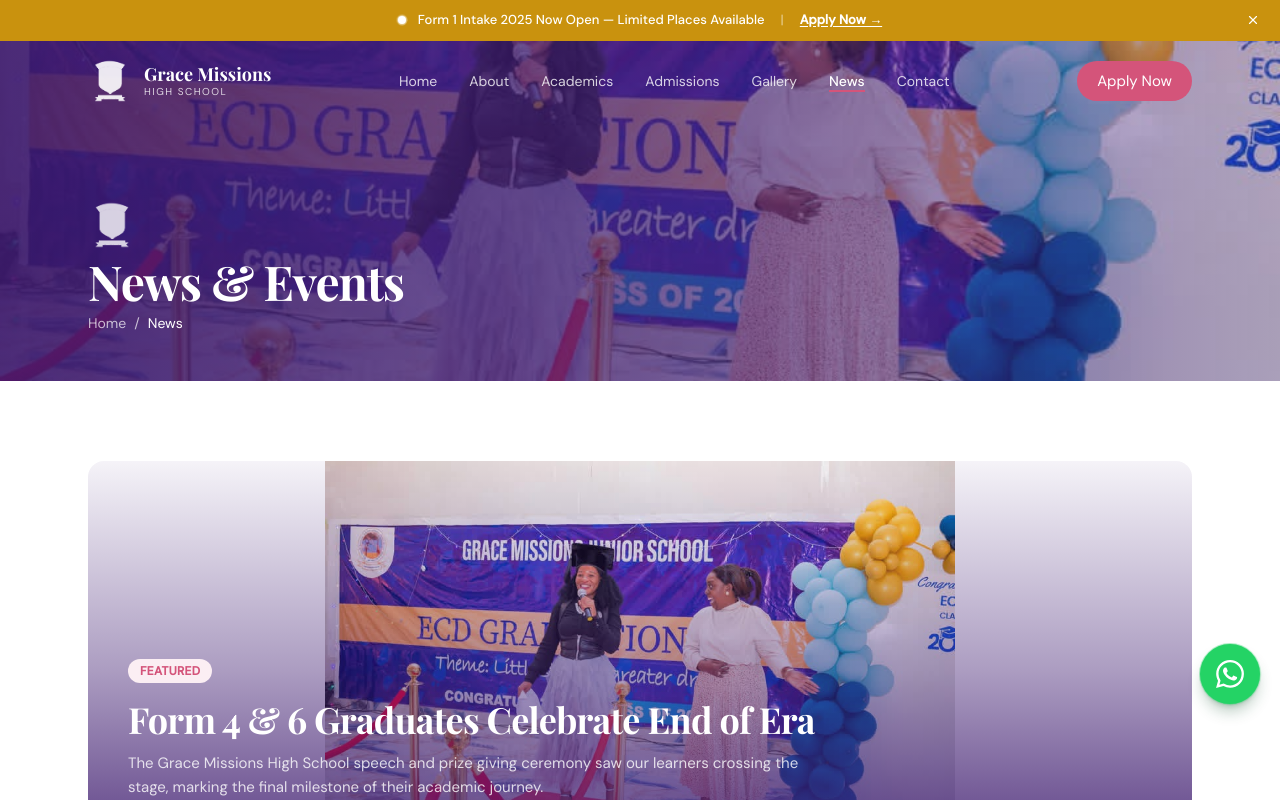
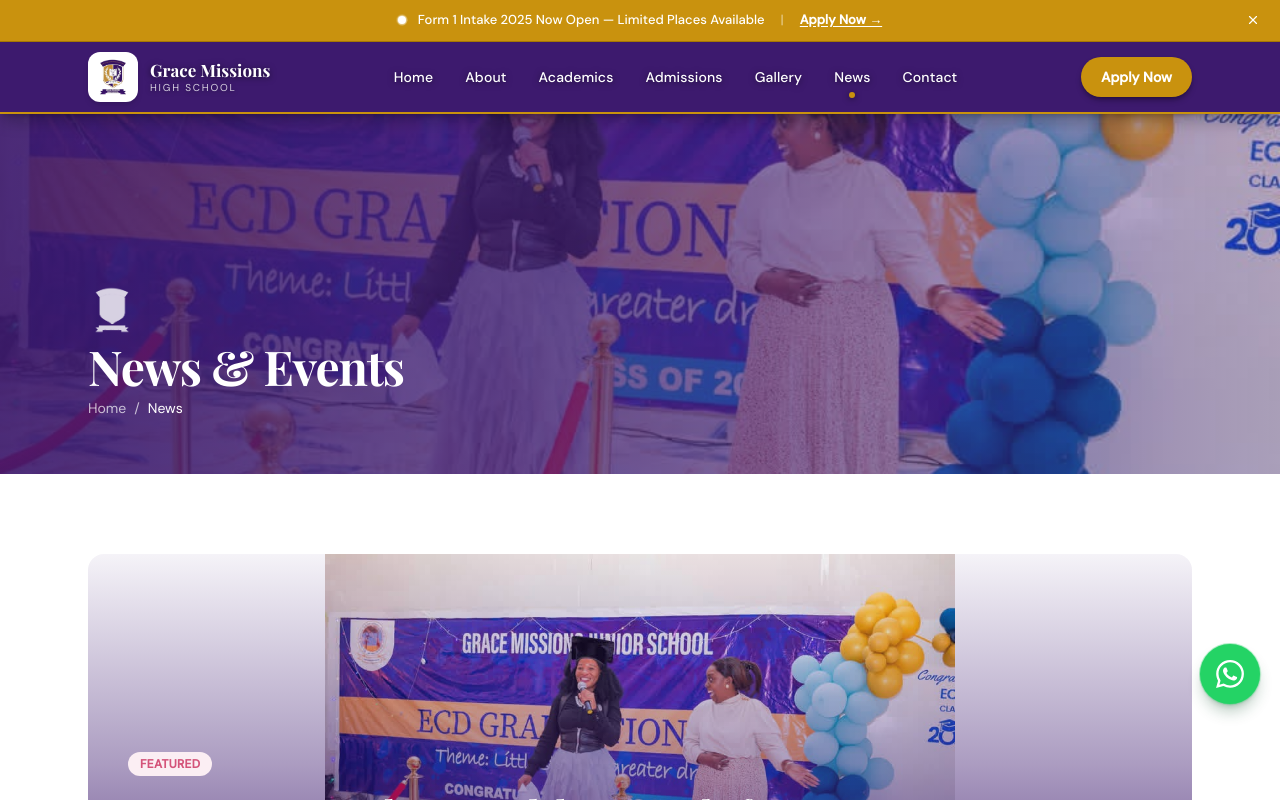
Before and after one commit to tinoe0404/grace-mission, a Next.js app: page /news in a window 1280 px wide. Shown: the top 800 px of the page. Built offline with nearby package versions, Linux system fonts and the light colour scheme.

Commit message:
refactor: update navigation bar styling, layout components, and image object-fit properties across the site

```diff
--- a/src/components/home/Hero.tsx
+++ b/src/components/home/Hero.tsx
@@ -38,7 +38,7 @@
         />
       </div>
 
-      <div className="max-w-6xl mx-auto px-6 w-full relative z-10 py-24 md:py-32 flex flex-col items-start mt-10">
+      <div className="max-w-6xl mx-auto px-6 w-full relative z-10 py-24 md:py-32 flex flex-col items-start mt-16">
         <motion.div
           variants={container}
           initial="hidden"
--- a/src/components/layout/AnnouncementBar.tsx
+++ b/src/components/layout/AnnouncementBar.tsx
@@ -16,7 +16,7 @@
           animate={{ height: "auto", opacity: 1 }}
           exit={{ height: 0, opacity: 0 }}
           transition={{ duration: 0.3 }}
-          className="bg-gold text-white relative z-[60] overflow-hidden"
+          className="bg-gold text-white relative z-[60] overflow-hidden border-b border-[#a67800]"
         >
           <div className="max-w-6xl mx-auto px-6 py-2.5 flex items-center justify-center gap-3 text-[13px] font-medium">
             <span className="flex h-2 w-2 relative">
--- a/src/components/layout/Navbar.tsx
+++ b/src/components/layout/Navbar.tsx
@@ -27,13 +27,17 @@
 ];
 
 export default function Navbar() {
-  const [isScrolled, setIsScrolled] = useState(false);
+  const [scrolled, setScrolled] = useState(false);
   const [isMobileMenuOpen, setIsMobileMenuOpen] = useState(false);
   const pathname = usePathname();
 
+  // FIX 8: Inner pages always use scrolled/solid state
+  const isHomePage = pathname === "/";
+  const isScrolled = !isHomePage || scrolled;
+
   useEffect(() => {
     const handleScroll = () => {
-      setIsScrolled(window.scrollY > 80);
+      setScrolled(window.scrollY > 60);
     };
     handleScroll();
     window.addEventListener("scroll", handleScroll);
@@ -54,36 +58,40 @@
 
   return (
     <>
-      <motion.nav
-        initial={false}
-        animate={{
-          backgroundColor: isScrolled ? "rgba(255, 255, 255, 0.95)" : "transparent",
-          boxShadow: isScrolled ? "0 4px 6px -1px rgb(0 0 0 / 0.1), 0 2px 4px -2px rgb(0 0 0 / 0.1)" : "none",
-        }}
-        transition={{ duration: 0.3, ease: "easeInOut" }}
-        className={`sticky top-0 left-0 right-0 z-50 -mb-20 ${isScrolled ? "backdrop-blur-md" : ""}`}
+      {/* FIX 1 — Two distinct background states */}
+      <nav
+        className={`sticky top-0 left-0 right-0 z-50 transition-all duration-300 ease-in-out ${
+          isScrolled
+            ? "bg-[#3D1A6E] shadow-lg shadow-black/25 border-b-2 border-[#C9920E]"
+            : "bg-[rgba(15,5,35,0.75)] backdrop-blur-[12px] [-webkit-backdrop-filter:blur(12px)] border-b border-white/10"
+        }`}
+        style={{ marginBottom: isHomePage ? "-70px" : "0" }}
       >
         <div className="max-w-6xl mx-auto px-6">
-          <div className="flex justify-between items-center h-20">
+          <div className="flex justify-between items-center h-[70px]">
+
+            {/* FIX 2 — Logo with white background badge */}
             <Link href="/" className="flex items-center gap-3 shrink-0">
-              <Image
-                src="/images/logo.png"
-                alt="Grace Missions School Crest"
-                width={44}
-                height={44}
-                className={`object-contain w-9 h-9 sm:w-[44px] sm:h-[44px] transition-all duration-300 ${!isScrolled ? "brightness-0 invert opacity-90" : ""}`}
-              />
-              <div className="hidden sm:block">
-                <span className={`font-serif font-bold text-lg leading-none block transition-colors duration-300 ${isScrolled ? "text-primary" : "text-white"}`}>
+              <div className="bg-white rounded-xl p-1.5 flex items-center justify-center flex-shrink-0 shadow-md">
+                <Image
+                  src="/images/logo.png"
+                  alt="Grace Missions High School Crest"
+                  width={38}
+                  height={38}
+                  className="object-contain"
+                />
+              </div>
+              <div className="flex flex-col leading-none">
+                <span className="font-serif font-bold text-white text-[17px] leading-tight drop-shadow-[0_1px_3px_rgba(0,0,0,0.6)]">
                   Grace Missions
                 </span>
-                <span className={`font-sans text-[10px] tracking-[0.15em] uppercase leading-none block mt-1 transition-colors duration-300 ${isScrolled ? "text-muted" : "text-white/80"}`}>
+                <span className="font-sans text-[10px] tracking-[0.18em] uppercase text-white/80 mt-0.5 drop-shadow-[0_1px_2px_rgba(0,0,0,0.5)]">
                   High School
                 </span>
               </div>
             </Link>
 
-            {/* Desktop Navigation */}
+            {/* FIX 3 — Desktop Navigation with gold active dot */}
             <div className="hidden lg:flex items-center space-x-6">
               {NAV_LINKS.map((link) => {
                 const isActive = pathname === link.href || (pathname.startsWith(link.href) && link.href !== "/");
@@ -91,15 +99,13 @@
                   <div key={link.name} className="relative group">
                     <Link
                       href={link.href}
-                      className="relative px-1 py-2 font-sans text-[14px] transition-colors"
+                      className="relative px-1 py-2 font-sans text-[14px] font-medium tracking-[0.01em] text-white hover:text-[#C9920E] transition-colors duration-200 drop-shadow-[0_1px_3px_rgba(0,0,0,0.5)]"
                     >
-                      <span className={`transition-colors duration-300 ${
-                        isScrolled
-                          ? (isActive ? "text-primary font-medium border-b-2 border-accent" : "text-muted hover:text-primary")
-                          : (isActive ? "text-white font-medium border-b-2 border-accent" : "text-white/80 hover:text-white drop-shadow-sm")
-                      }`}>
-                        {link.name}
-                      </span>
+                      {link.name}
+                      {/* Gold dot active indicator */}
+                      {isActive && (
+                        <span className="absolute -bottom-1 left-1/2 -translate-x-1/2 w-1.5 h-1.5 rounded-full bg-[#C9920E]" />
+                      )}
                     </Link>
                     {link.sublinks && (
                       <div className="absolute left-0 top-full mt-2 w-56 bg-white shadow-xl rounded-xl border border-primary-light opacity-0 invisible group-hover:opacity-100 group-hover:visible transition-all duration-200 transform translate-y-2 group-hover:translate-y-0 overflow-hidden flex flex-col py-2 z-50">
@@ -119,21 +125,21 @@
               })}
             </div>
 
-            {/* Desktop Actions */}
+            {/* FIX 4 — Gold "Apply Now" CTA */}
             <div className="hidden md:flex items-center gap-4 shrink-0">
               <Link
                 href="/admissions"
-                className="bg-accent text-white px-5 py-2 rounded-full font-sans transition-all duration-200 hover:scale-[1.02] hover:bg-[#be4068]"
+                className="bg-[#C9920E] text-white font-sans font-semibold text-sm px-5 py-2.5 rounded-full hover:bg-[#b07d0b] hover:scale-[1.02] active:scale-[0.98] transition-all duration-200 shadow-md shadow-black/30 flex-shrink-0"
               >
                 Apply Now
               </Link>
             </div>
 
-            {/* Mobile Menu Button */}
+            {/* FIX 7 — Mobile Menu Button */}
             <div className="lg:hidden flex items-center">
               <button
                 onClick={() => setIsMobileMenuOpen(true)}
-                className={`p-2 -mr-2 rounded-md transition-colors duration-300 ${isScrolled ? "text-primary" : "text-white"}`}
+                className="text-white drop-shadow-[0_1px_3px_rgba(0,0,0,0.6)] p-2 rounded-lg hover:bg-white/10 transition-colors"
                 aria-label="Open menu"
               >
                 <Menu className="h-6 w-6" />
@@ -141,9 +147,9 @@
             </div>
           </div>
         </div>
-      </motion.nav>
+      </nav>
 
-      {/* Mobile Menu Drawer */}
+      {/* FIX 7 — Mobile Menu Drawer (solid purple theme) */}
       <AnimatePresence>
         {isMobileMenuOpen && (
           <>
@@ -154,7 +160,7 @@
               exit={{ opacity: 0 }}
               transition={{ duration: 0.3 }}
               onClick={() => setIsMobileMenuOpen(false)}
-              className="fixed inset-0 bg-primary/20 backdrop-blur-sm z-[60]"
+              className="fixed inset-0 bg-black/40 backdrop-blur-sm z-[60]"
             />
 
             {/* Drawer */}
@@ -163,17 +169,19 @@
               animate={{ x: 0 }}
               exit={{ x: "100%" }}
               transition={{ type: "spring", damping: 25, stiffness: 200 }}
-              className="fixed inset-y-0 right-0 w-[85%] max-w-sm bg-white z-[70] shadow-2xl flex flex-col"
+              className="fixed inset-y-0 right-0 w-[85%] max-w-sm bg-[#3D1A6E] z-[70] shadow-2xl flex flex-col border-l border-[#C9920E]"
             >
               {/* Header */}
-              <div className="flex justify-between items-center p-6 border-b border-gray-100">
-                <div className="flex items-center gap-2">
-                  <Image src="/images/logo.png" alt="Grace Missions School Crest" width={36} height={36} className="object-contain" />
-                  <span className="font-bold text-lg text-primary font-serif">Grace Missions</span>
+              <div className="flex justify-between items-center p-6 border-b border-white/10">
+                <div className="flex items-center gap-3">
+                  <div className="bg-white rounded-xl p-1.5 flex items-center justify-center shadow-md">
+                    <Image src="/images/logo.png" alt="Grace Missions School Crest" width={32} height={32} className="object-contain" />
+                  </div>
+                  <span className="font-bold text-lg text-white font-serif">Grace Missions</span>
                 </div>
                 <button
                   onClick={() => setIsMobileMenuOpen(false)}
-                  className="p-2 -mr-2 text-muted hover:text-primary transition-colors hover:bg-cream rounded-full focus:outline-none focus:ring-2 focus:ring-primary"
+                  className="p-2 -mr-2 text-white/70 hover:text-white transition-colors hover:bg-white/10 rounded-full focus:outline-none focus:ring-2 focus:ring-[#C9920E]"
                   aria-label="Close menu"
                 >
                   <X className="h-6 w-6" />
@@ -194,10 +202,10 @@
                       <Link
                         href={link.href}
                         onClick={() => setIsMobileMenuOpen(false)}
-                        className={`block py-3 px-4 rounded-xl text-lg font-sans transition-all ${
+                        className={`block py-3 px-4 rounded-xl text-base font-sans transition-all border-b border-white/10 ${
                           isActive
-                            ? "text-primary font-medium border-b-2 border-accent bg-primary-light/50"
-                            : "text-charcoal hover:text-primary hover:bg-cream"
+                            ? "text-[#C9920E] font-semibold bg-white/10"
+                            : "text-white hover:text-[#C9920E] hover:bg-white/5"
                         }`}
                       >
                         {link.name}
@@ -208,11 +216,11 @@
               </div>
 
               {/* Bottom Actions */}
-              <div className="mt-auto p-6 flex flex-col gap-4 border-t border-gray-100 bg-cream">
+              <div className="mt-auto p-6 flex flex-col gap-4 border-t border-[#C9920E]">
                 <Link
                   href="/admissions"
                   onClick={() => setIsMobileMenuOpen(false)}
-                  className="block text-center bg-accent text-white py-3.5 rounded-full font-semibold transition-transform hover:scale-[1.02] hover:bg-[#be4068] shadow-sm min-h-[48px] flex items-center justify-center font-sans"
+                  className="block text-center bg-[#C9920E] text-white py-3.5 rounded-full font-semibold transition-all hover:bg-[#b07d0b] hover:scale-[1.02] active:scale-[0.98] shadow-md min-h-[48px] flex items-center justify-center font-sans"
                 >
                   Apply Now
                 </Link>
--- a/src/components/layout/PageHero.tsx
+++ b/src/components/layout/PageHero.tsx
@@ -11,7 +11,7 @@
 
 export default function PageHero({ title, breadcrumb, image }: PageHeroProps) {
   return (
-    <section className="relative h-[280px] md:h-[340px] flex items-end pb-12 overflow-hidden">
+    <section className="relative h-[300px] md:h-[360px] flex items-end pb-14 overflow-hidden">
       <Image src={image} fill alt="" className="object-cover object-center" priority />
       <div className="absolute inset-0 bg-gradient-to-r from-primary/90 via-primary/70 to-primary/30" />
       <div className="relative z-10 max-w-6xl mx-auto px-6 w-full">
```
